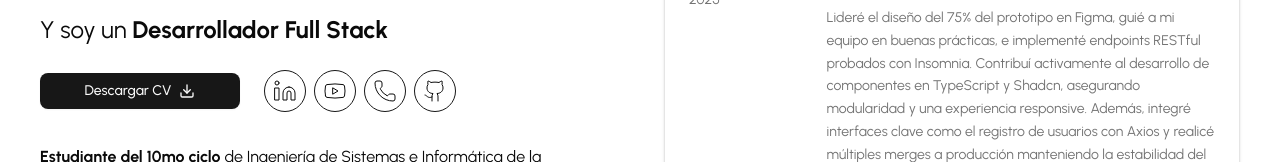
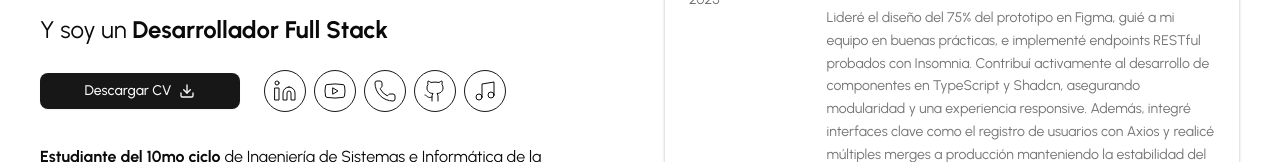
Before and after one commit to jbaxax/javedev-portfolio, a Next.js app: page / in a window 1280 px wide. Shown: the part 188-350 px from the top of the page. Built offline with nearby package versions, Linux system fonts and the light colour scheme.

Commit message:
Add TikTok

```diff
--- a/components/social-networks/data.tsx
+++ b/components/social-networks/data.tsx
@@ -1,4 +1,4 @@
-import { Linkedin, Youtube, Phone, Github } from "lucide-react";
+import { Linkedin, Youtube, Phone, Github, Music } from "lucide-react";
 
 const sizes =   {
     icon: 24,
@@ -36,4 +36,11 @@ export const itemsSocialNetworks = [
     hoverBg: "hover:text-gray-500 transition-colors duration-300 hover:border-gray-500"
 
   },
+  {
+    id: 5,
+    title: "TikTok",
+    icon: <Music size={sizes.icon} strokeWidth={sizes.stroke} />,
+    link: "https://www.tiktok.com/@walterjave3?_t=ZM-8xrQQ4A26UP&_r=1",
+    hoverBg: "hover:text-pink-600 transition-colors duration-300 hover:border-pink-600",
+  },
 ];
```
